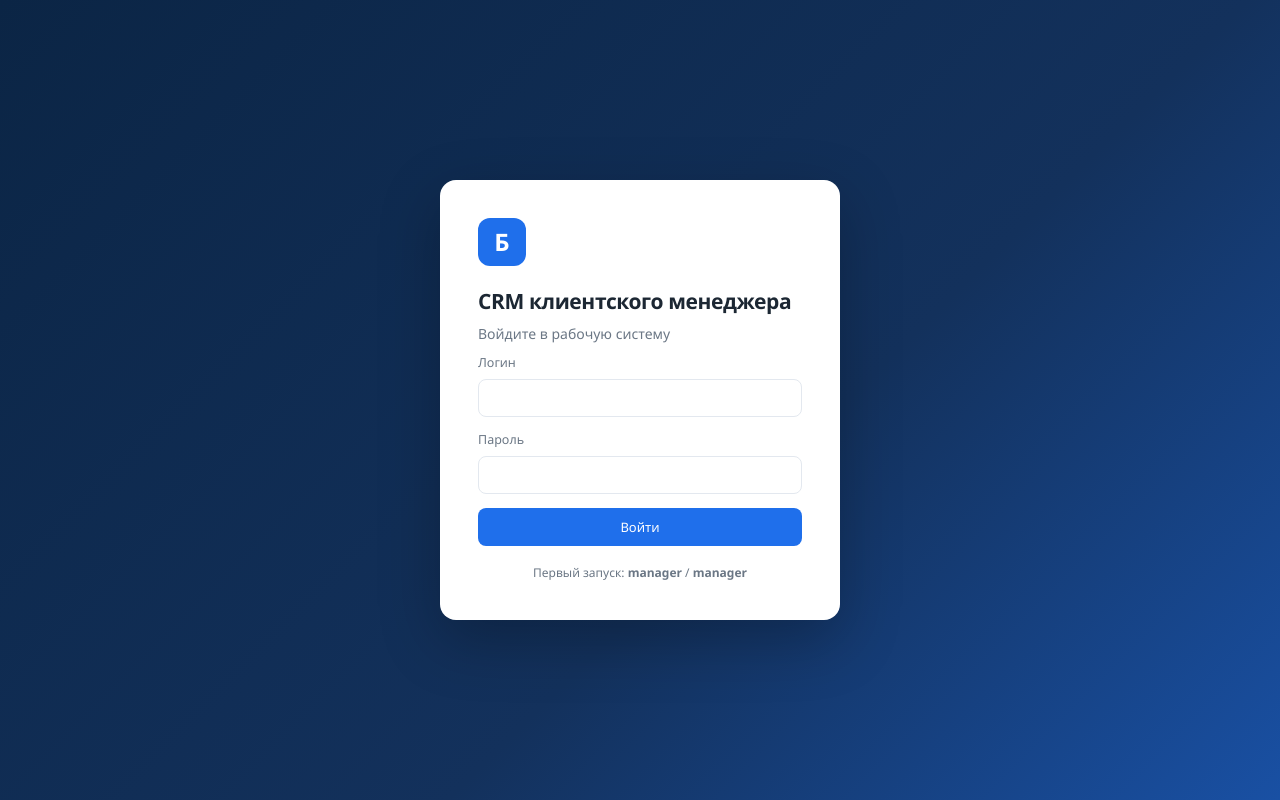
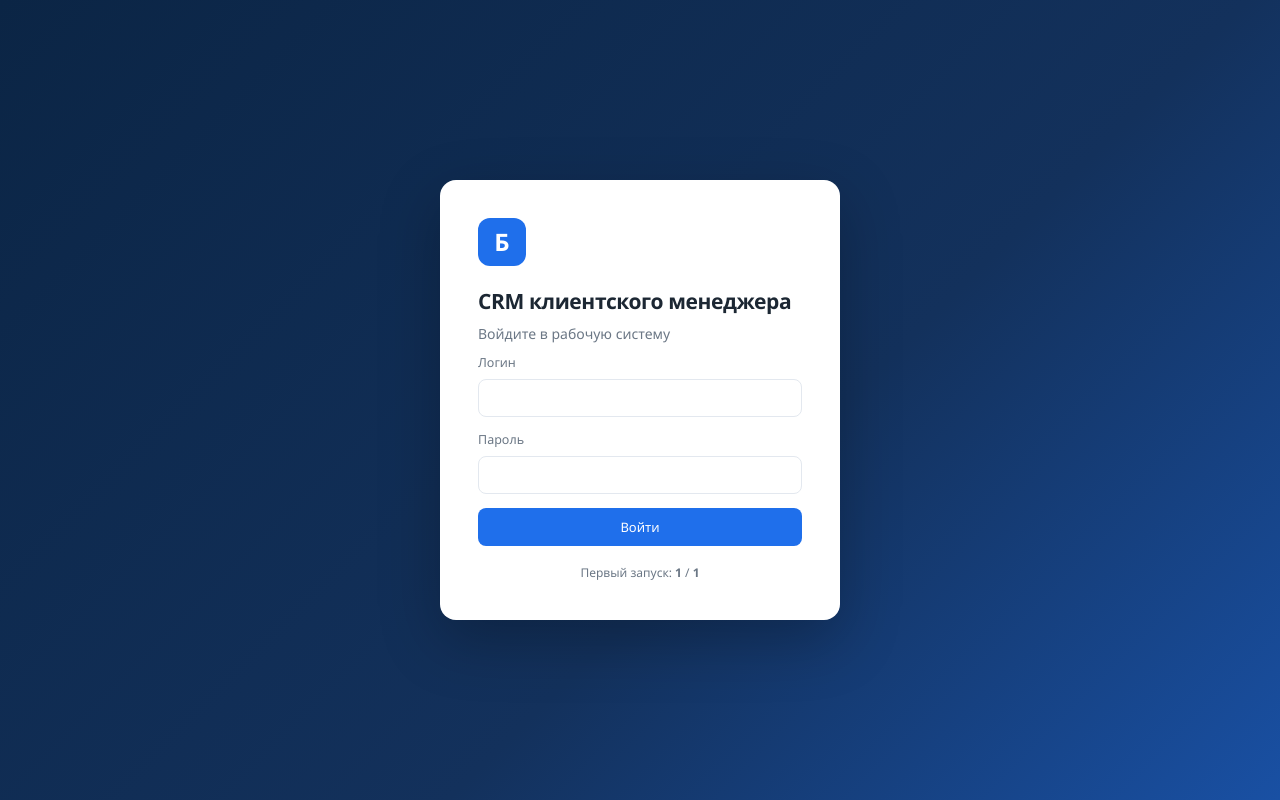
Before and after one commit to emailrustem-ui/Bank_CRM, a Flask app: page /login in a window 1280 px wide. Run offline with Flask 3, Linux system fonts and the light colour scheme; parts of the project's set-up code (start-up, migrations or seed data) failed here and were passed over; some libraries are stand-ins or nearby versions.

Commit message:
feat(auth): первый запуск — логин/пароль '1'/'1', без принудительной смены пароля

```diff
--- a/app.py
+++ b/app.py
@@ -351,22 +351,15 @@ def init_database():
         _ensure_column("users", "role", "role VARCHAR(20) DEFAULT 'manager'")
 
         if not User.query.first():
-            import secrets as _secrets
-            default_password = os.getenv("CRM_DEFAULT_PASSWORD", "").strip()
-            generated = not default_password
-            if generated:
-                # Если пароль не задан в CRM_DEFAULT_PASSWORD — генерируем случайный
-                default_password = _secrets.token_urlsafe(12)
-            user = User(username="manager", full_name="Клиентский менеджер",
-                        is_enabled=True, must_change_password=True)
+            # Первый запуск: логин/пароль по умолчанию — "1"/"1".
+            # Логин всегда остаётся "1"; пароль можно переопределить через
+            # CRM_DEFAULT_PASSWORD (например, для установки без пароля "1").
+            default_password = os.getenv("CRM_DEFAULT_PASSWORD", "").strip() or "1"
+            user = User(username="1", full_name="Клиентский менеджер",
+                        is_enabled=True, must_change_password=False)
             user.set_password(default_password)
             db.session.add(user)
-            if generated:
-                # Случайный пароль показываем ОДИН раз при создании БД
-                print("Создан пользователь 'manager'. Временный пароль (смените при входе): "
-                      + default_password)
-            else:
-                print("Создан пользователь 'manager' (пароль из CRM_DEFAULT_PASSWORD).")
+            print("Создан пользователь по умолчанию. Логин: 1   Пароль: 1")
 
         if not MailTemplate.query.first():
             db.session.add(MailTemplate(
--- a/templates/login.html
+++ b/templates/login.html
@@ -24,6 +24,6 @@
         <button class="btn btn-primary btn-full" type="submit">Войти</button>
     </form>
 
-    <p class="auth-hint">Первый запуск: <b>manager</b> / <b>manager</b></p>
+    <p class="auth-hint">Первый запуск: <b>1</b> / <b>1</b></p>
 </div>
 {% endblock %}
```
